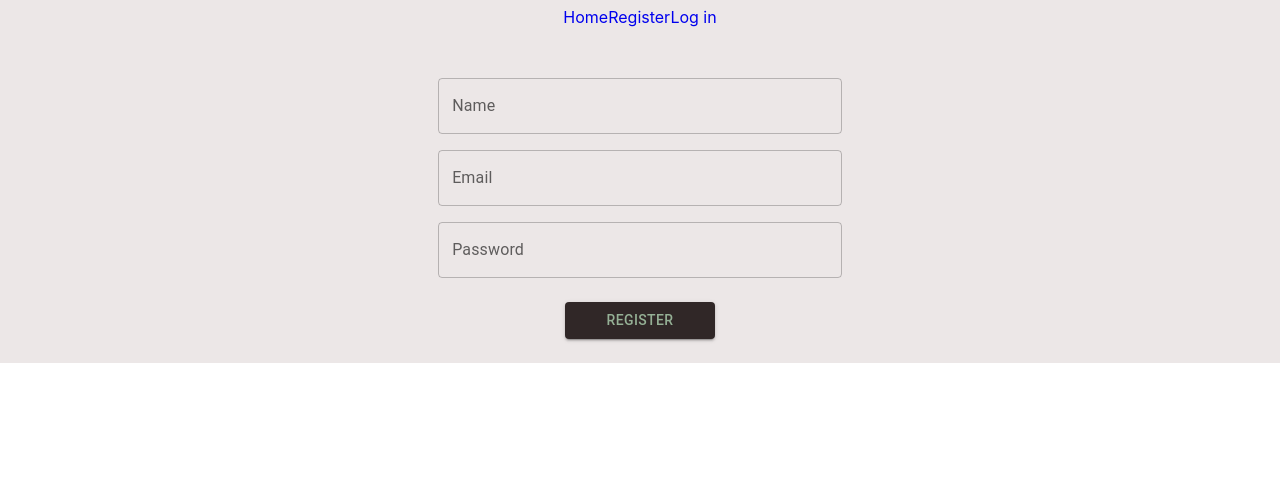
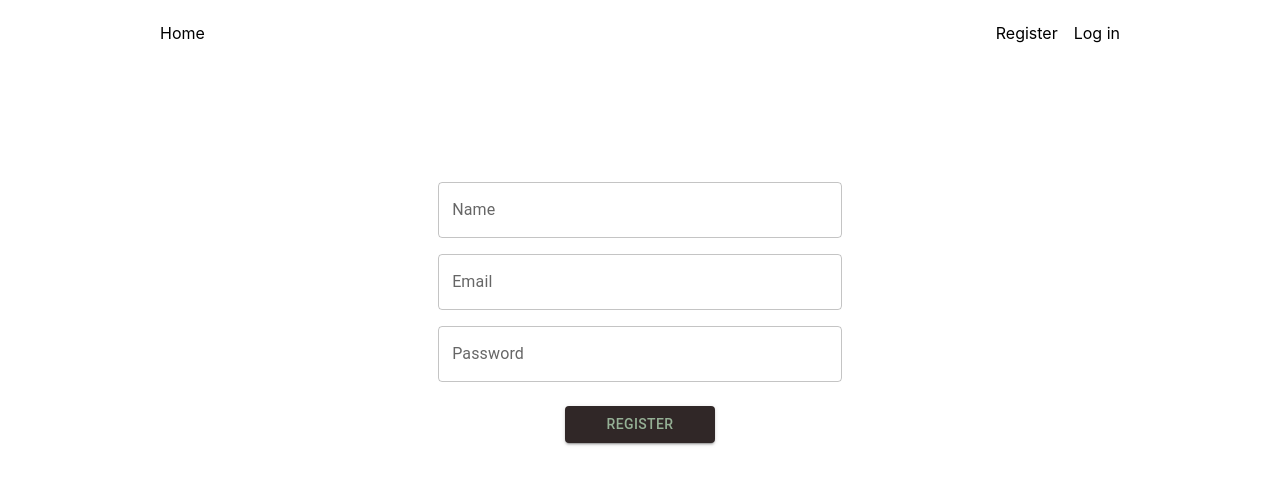
Before and after one commit to Victoria-Panayoti/goit-react-hw-08-phonebook, a React (Create React App) app: page /goit-react-hw-08-phonebook/register in a window 1280 px wide. Shown: the top 484 px of the page. Built offline with nearby package versions, Linux system fonts and the light colour scheme.

Commit message:
last fixes

```diff
--- a/src/components/AuthNav/AuthNav.jsx
+++ b/src/components/AuthNav/AuthNav.jsx
@@ -1,14 +1,14 @@
 import { NavLink } from "react-router-dom";
-
+import { AuthNavBlock } from "./AuthNav.styled";
 export const AuthNav = () => {
     return (
-        <div>
+        <AuthNavBlock>
             <NavLink to='/register'>
                 Register
             </NavLink>
             <NavLink to='/login'>
                 Log in
             </NavLink>
-        </div>
+        </AuthNavBlock>
     )
 }
--- /dev/null
+++ b/src/components/AuthNav/AuthNav.styled.jsx
@@ -0,0 +1,6 @@
+import styled from "styled-components";
+
+export const AuthNavBlock= styled.nav`
+    display:flex;
+    gap:16px;
+`
--- a/src/components/GlobalStyle.jsx
+++ b/src/components/GlobalStyle.jsx
@@ -9,6 +9,7 @@ body {
     sans-serif;
   -webkit-font-smoothing: antialiased;
   -moz-osx-font-smoothing: grayscale;
+
 }
 
 code {
@@ -26,5 +27,6 @@ ul, ol {
 }
 a{
   text-decoration: none;
+  color: black;
 }
 `;
--- a/src/components/Layout/Layout.jsx
+++ b/src/components/Layout/Layout.jsx
@@ -4,8 +4,6 @@ import { Outlet } from 'react-router-dom';
 import { Container } from './Layout.styled';
 
 export const Layout = () => {
-  // const isLoading = useIsLoading();
-  // const error = useError();
   return (
     <Container>
       <MyAppBar />
--- a/src/components/Layout/Layout.styled.jsx
+++ b/src/components/Layout/Layout.styled.jsx
@@ -1,12 +1,14 @@
 import styled from 'styled-components';
 
 export const Container = styled.div`
+
   display: flex;
   flex-direction: column;
+  margin-top: 16px;
   align-items: center;
   justify-content: center;
-  gap: 12px;
-  margine: 16px auto;
+  gap: 100px;
+  margin: 16px auto;
   padding: 8px;
-  background-color: #ece7e7;
+  /* background-color: #ece7e7; */
 `;
--- a/src/components/MyAppBar/AppBar.styled.jsx
+++ b/src/components/MyAppBar/AppBar.styled.jsx
@@ -5,4 +5,6 @@ export const Header = styled.header`
   justify-content: space-between;
   align-items: center;
   margin-bottom: 16px;
+  width: 960px
+  ;
 `;
--- a/src/components/Navigation/Navigation.jsx
+++ b/src/components/Navigation/Navigation.jsx
@@ -1,12 +1,13 @@
 import { NavLink } from 'react-router-dom';
 import { useAuth } from 'redux/hooks';
+import { Nav } from './Navigation.styled';
 
 export const Navigation = () => {
   const { isLoggedIn } = useAuth();
   return (
-    <nav>
+    <Nav>
       <NavLink to="/">Home</NavLink>
       {isLoggedIn && <NavLink to="/contacts">Contacts</NavLink>}
-    </nav>
+    </Nav>
   );
 };
--- /dev/null
+++ b/src/components/Navigation/Navigation.styled.jsx
@@ -0,0 +1,6 @@
+import styled from 'styled-components';
+
+export const Nav= styled.nav`
+    display: flex;
+    gap: 15px;
+`
```
